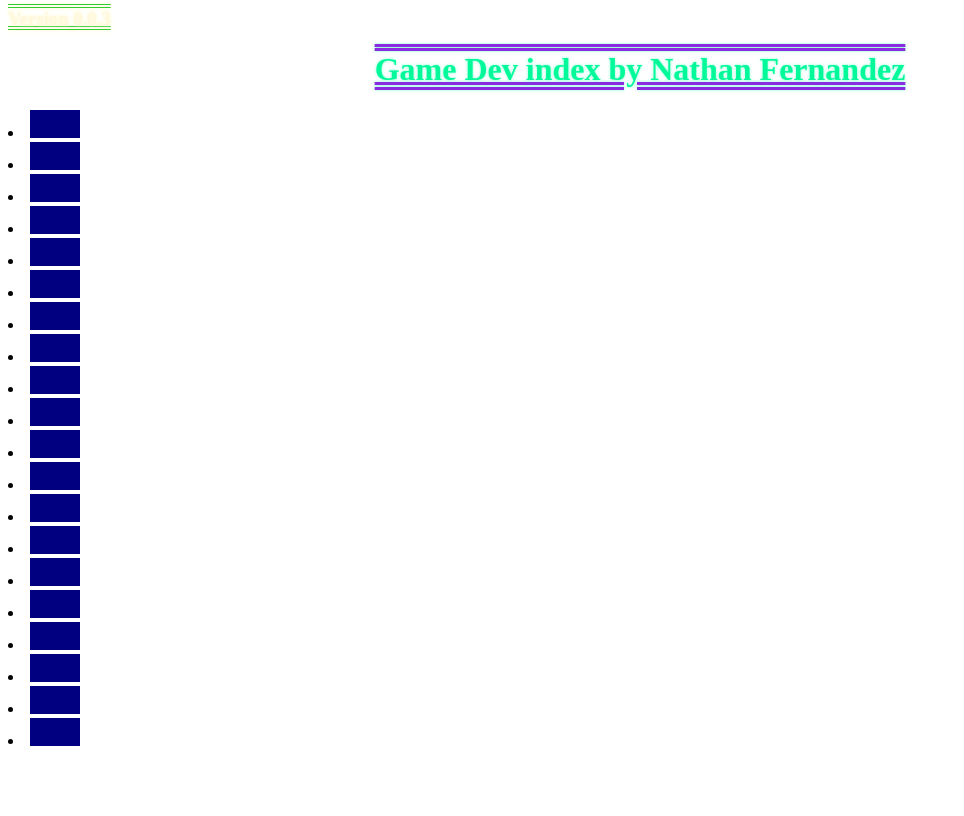
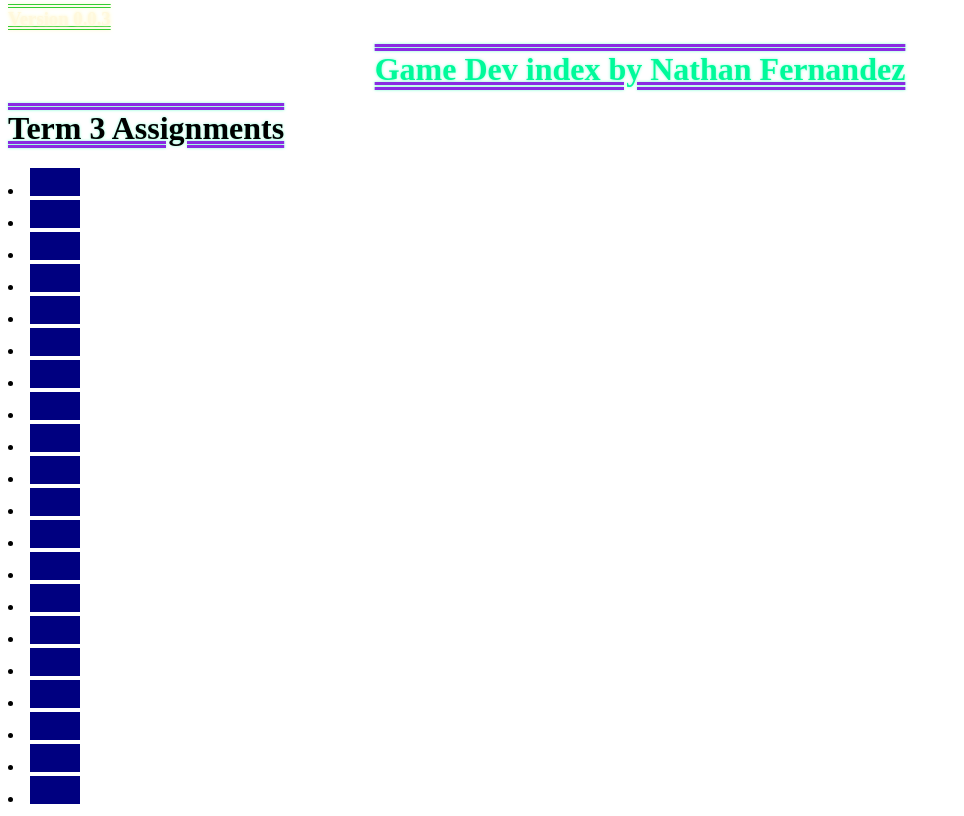
Before and after one commit to nfernandez197/Robotics-2022-Nathan, a plain HTML site: page Index.html in a window 1280 px wide. Shown: the whole page, without its empty margins (0-964 px from the left). Drawn offline with Linux system fonts and the light colour scheme.

Commit message:
Update Index.html

```diff
--- a/Index.html
+++ b/Index.html
@@ -45,8 +45,7 @@ a:hover, a:active {
 </body>
 </html>
 
-
-
+<h1>Term 3 Assignments</h1>
 <li><a href=""></a>
 <li><a href=""></a>
 <li><a href=""></a>
```
